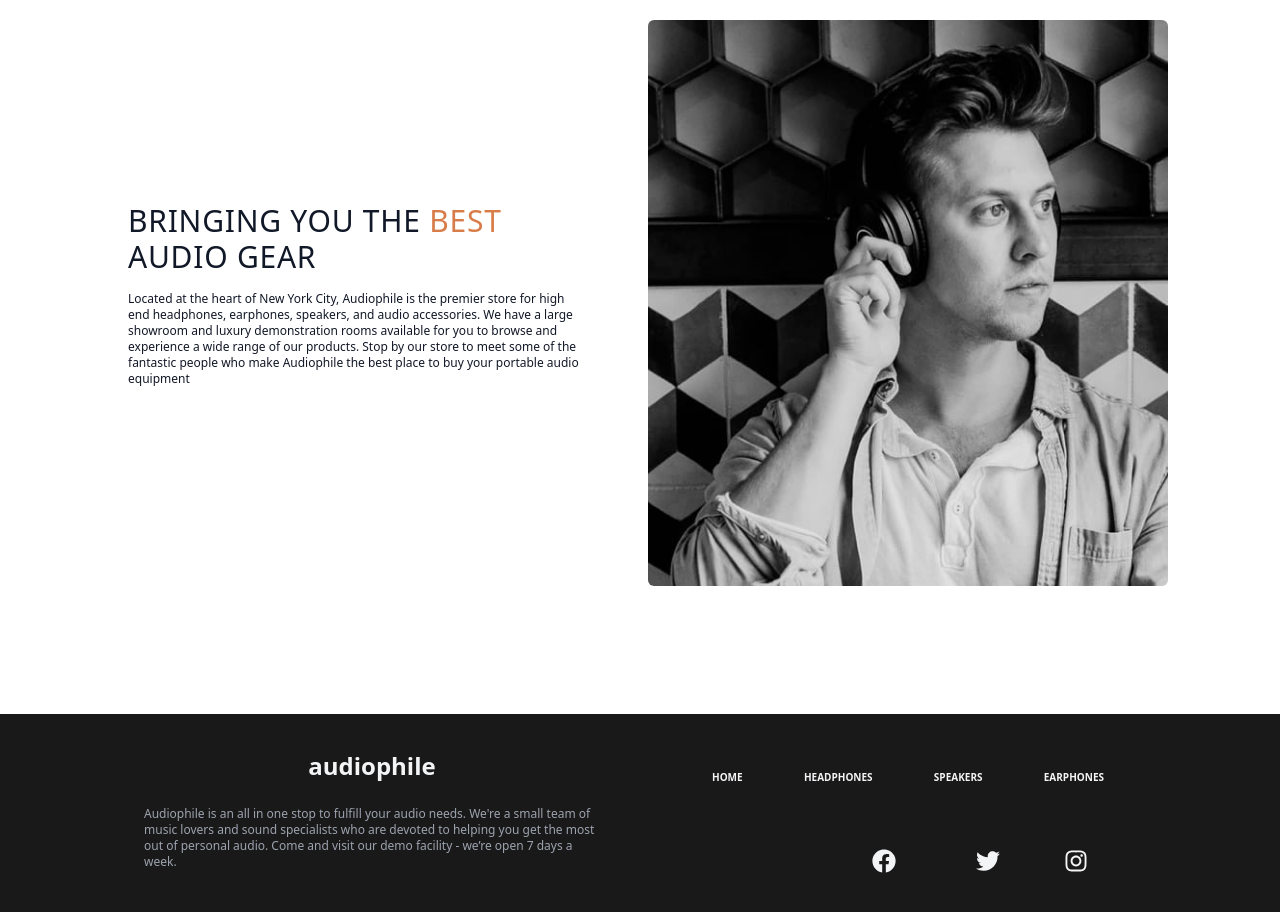
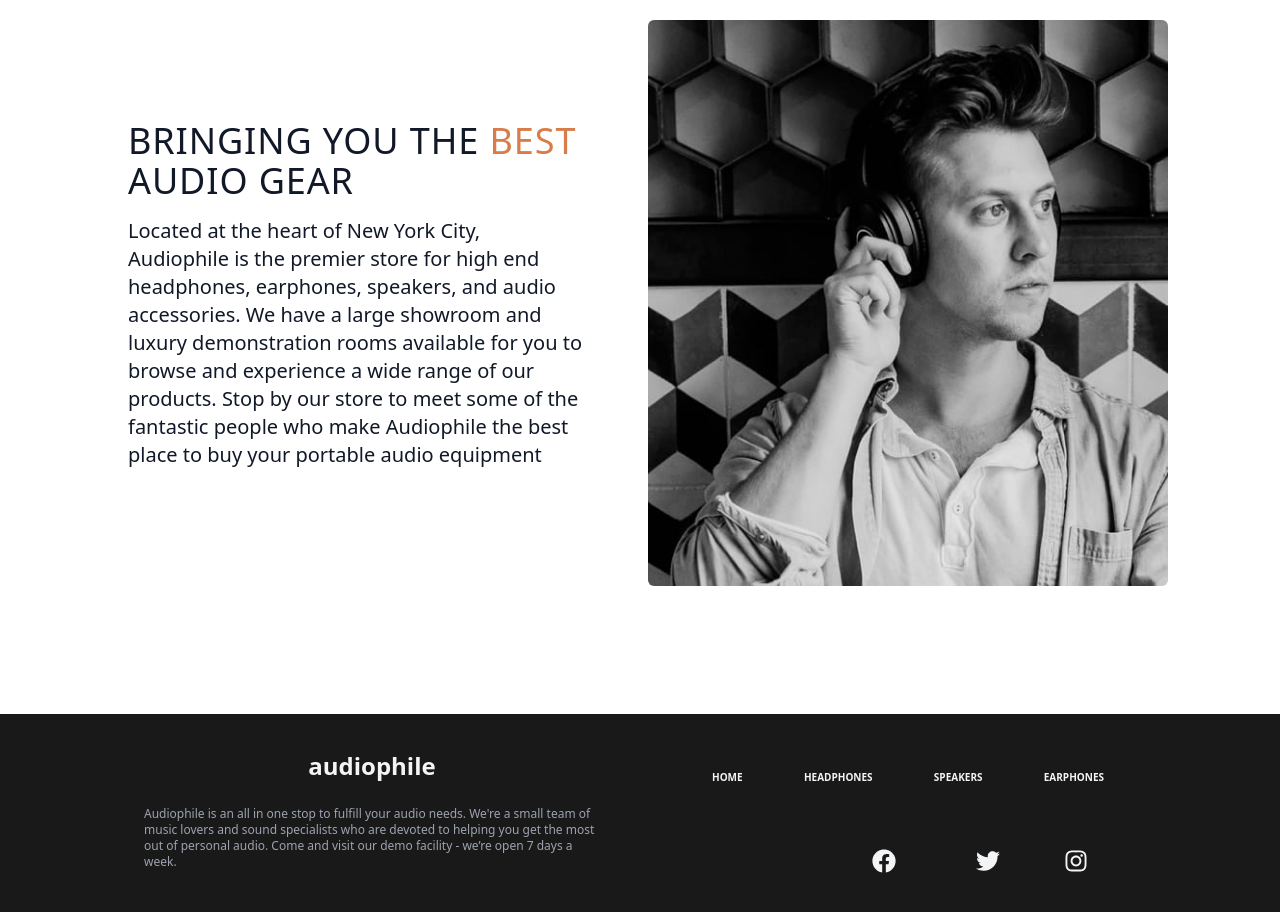
Before and after one commit to mustapha-jaiteh/audio-devices, a React (Vite) app: page /speakers in a window 1280 px wide. Shown: the part 1940-2852 px from the top of the page. Built offline with nearby package versions, Linux system fonts and the light colour scheme.

Commit message:
commit-2-23-4-24

```diff
--- a/src/components/Shared.jsx
+++ b/src/components/Shared.jsx
@@ -7,11 +7,11 @@ const Shared = () => {
   return (
     <div className="shared flex flex-col-reverse lg:grid grid-cols-1 md:grid-cols-2 lg:grid-cols-2  my-auto  mx-8 lg:gap-4 items-center  justify-center h-[700px] lg:h-full lg:mx-28 rounded-md ">
       <div className=" w-full h-full rounded-sm px-4 lg:pr-12 flex flex-col justify-center items-center lg:items-left text-center md:text-center lg:text-left lg:top-48 lg:left-32 lg:w-full text-gray-900">
-        <h3 className="text-3xl mb-4 font-medium tracking-wide ">
+        <h3 className="text-4xl mb-4 font-medium tracking-wide ">
           BRINGING YOU THE <span className="text-[#D87D4A]">BEST</span> AUDIO
           GEAR
         </h3>
-        <p className="mb-4 text-xs ">
+        <p className="mb-4 text-xl ">
           Located at the heart of New York City, Audiophile is the premier store
           for high end headphones, earphones, speakers, and audio accessories.
           We have a large showroom and luxury demonstration rooms available for
```
